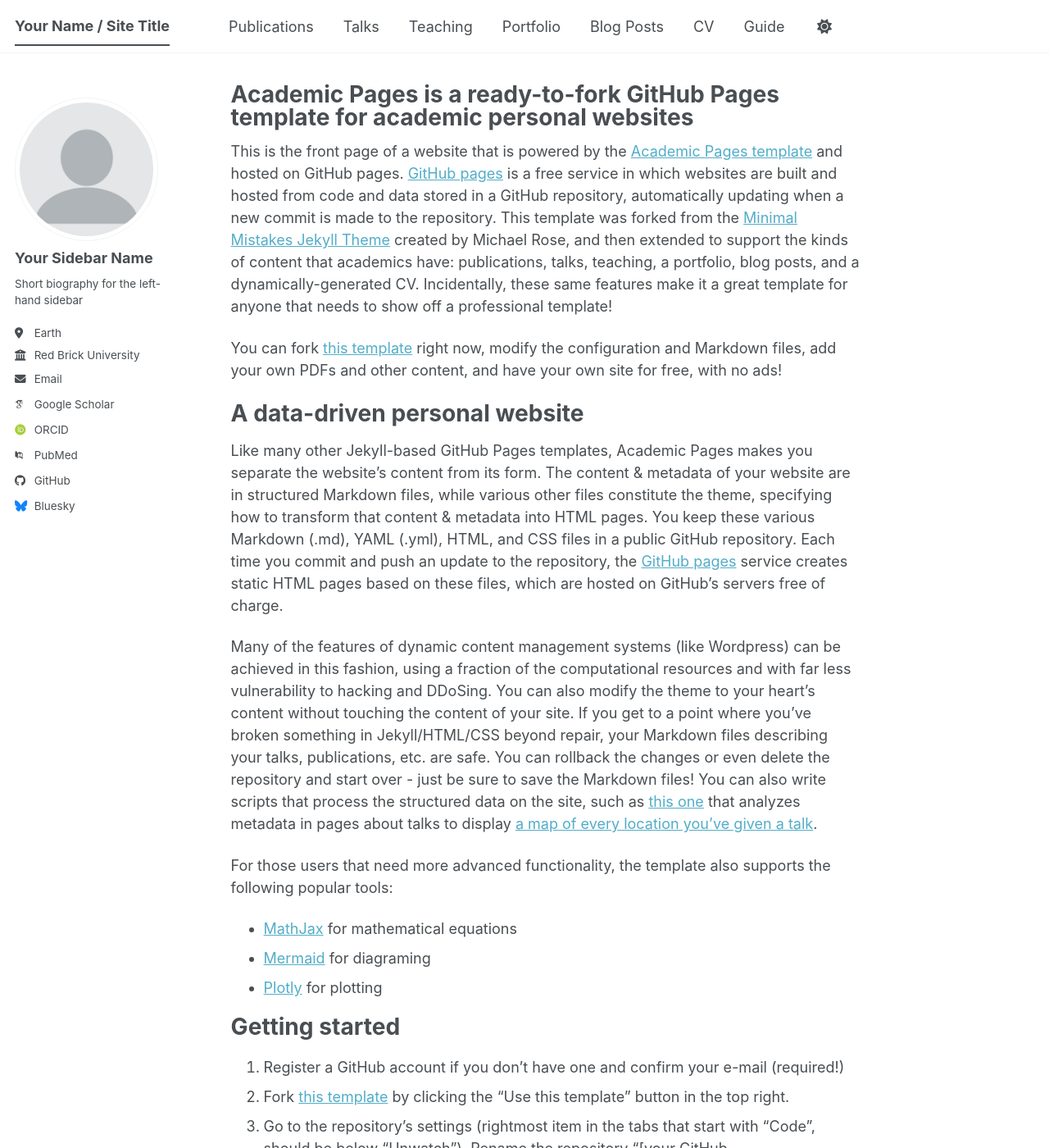
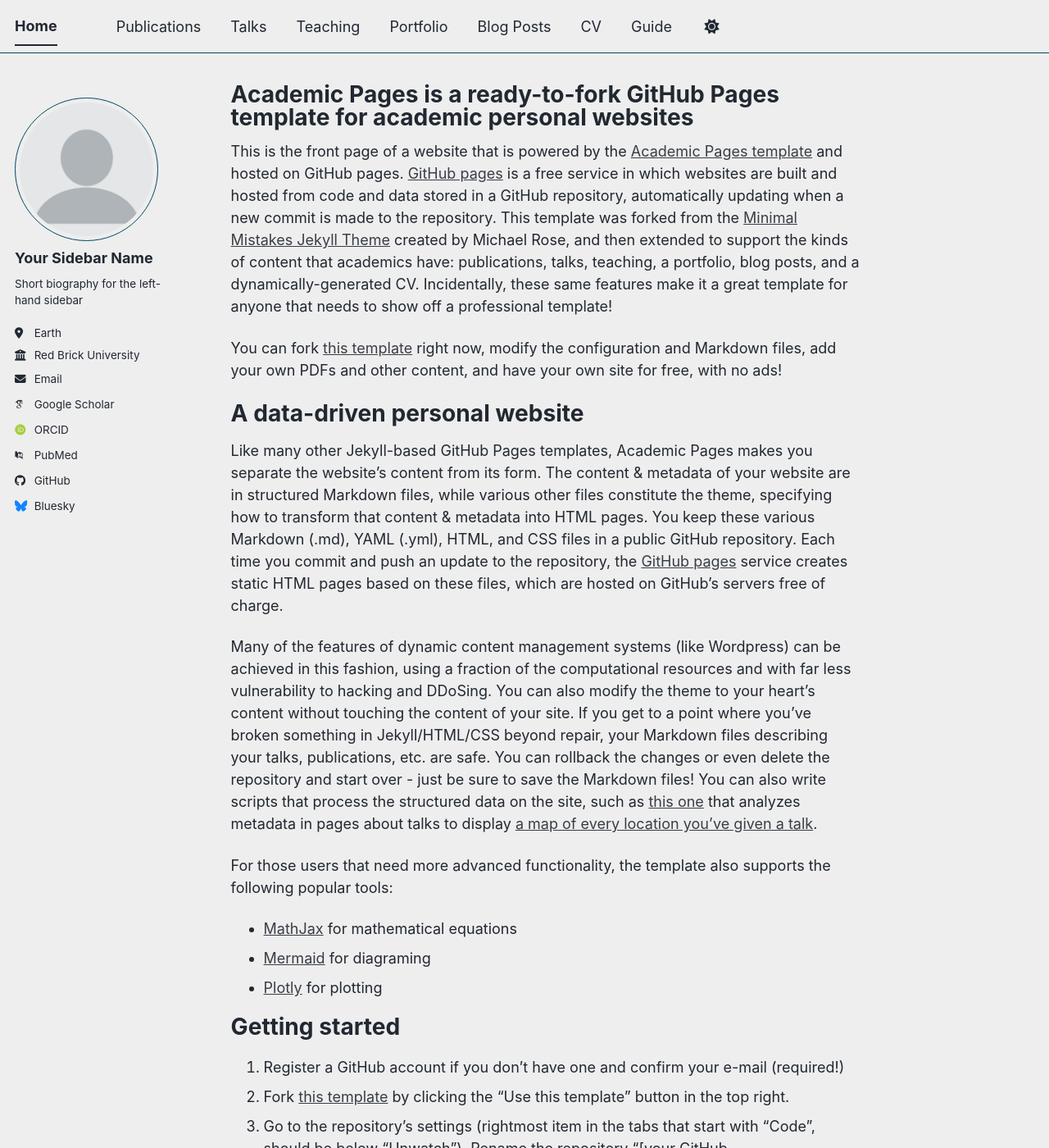
Before and after one commit to cpeiretgarcia/cpeiretgarcia.github.io, a Jekyll site: the page built from _pages/about.md, in a window 1280 px wide and 1400 px high. Shown: the whole window at 82% size. Built offline with Jekyll 4.4.1, drawn with Linux system fonts in a browser that asks for light colours; some web fonts are replaced; a script bundle is joined from its source files by our own code; library files that are not in the unit come from our copies; some of the changed text lies outside the part shown.

Commit message:
minor changes

```diff
--- a/_config.yml
+++ b/_config.yml
@@ -7,11 +7,11 @@
 # server process.
 
 # Basic Site Settings
-locale                   : "en-US"
-site_theme               : "default" # The available themes options are "default", "air", "sunrise", "mint", "dirt" and "contrast"
-title                    : "Your Name / Site Title"
+locale                   : "en-UK"
+site_theme               : "air" # The available themes options are "default", "air", "sunrise", "mint", "dirt" and "contrast"
+title                    : "Home"
 title_separator          : "-"
-name                     : &name "Your Name"
+name                     : &name "Clara Peiret-García"
 description              : &description "Your Name's academic portfolio"   # Update this with a general description of your site, this is the default if not overridden by a page
 url                      : https://cpeiretgarcia.github.io # The base hostname & protocol for your site e.g. "https://[your GitHub username].github.io",
                                                            # or if you already have some other page hosted on Github then use "https://[your GitHub username].github.io/[Your Repo Name]"
```
